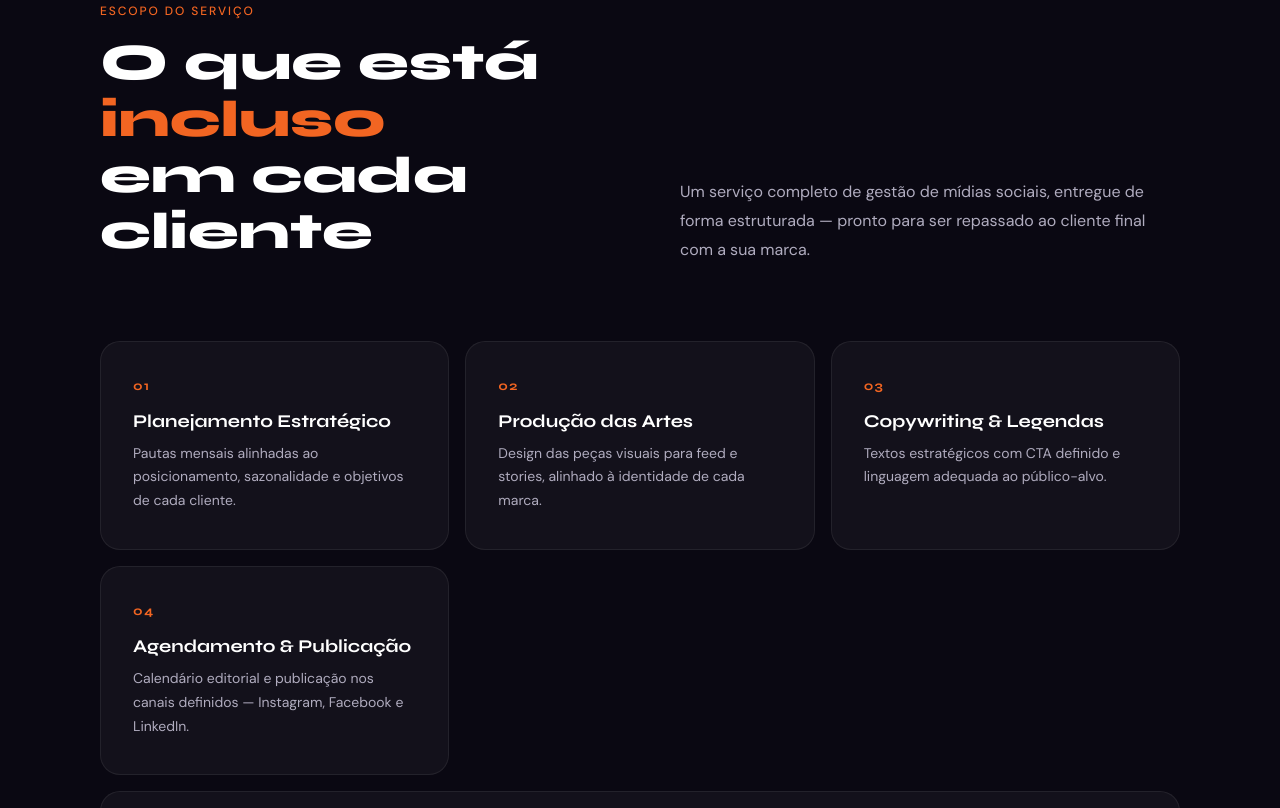
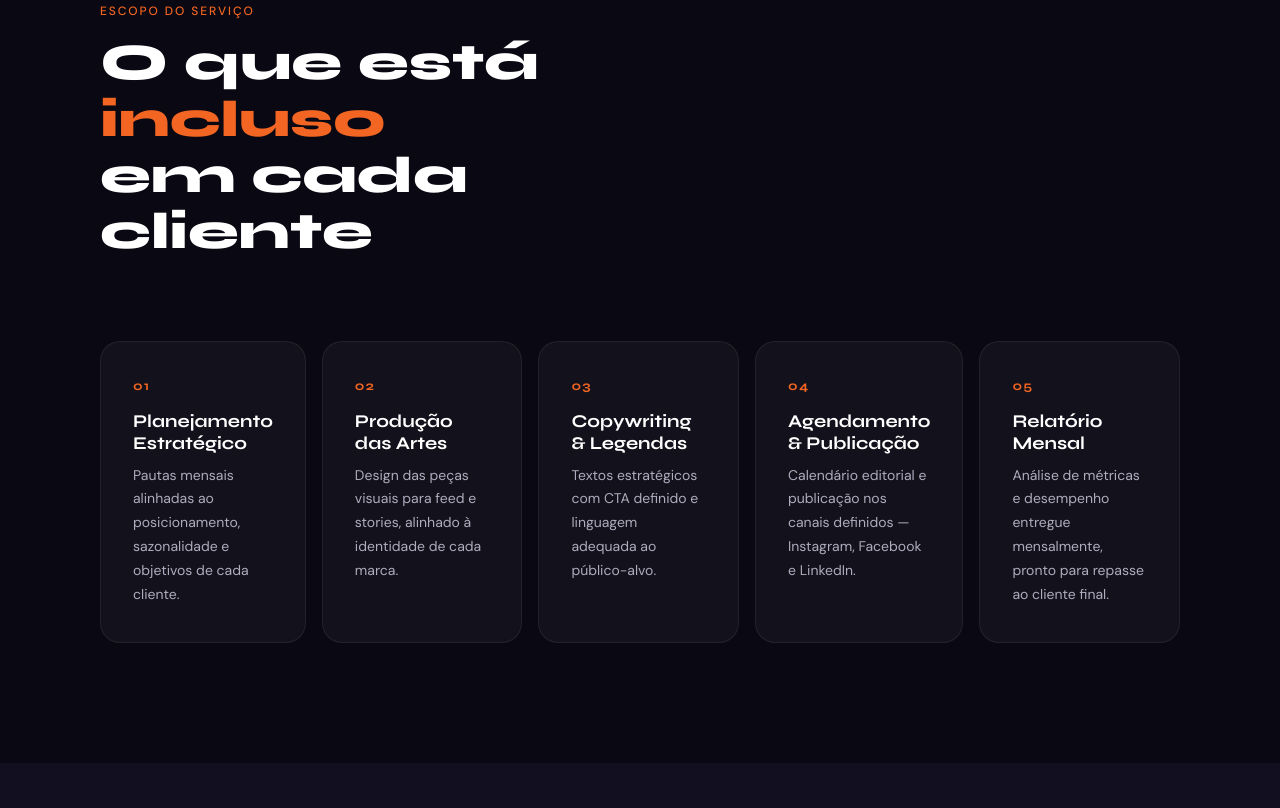
Before and after one commit to agenciaangelo/proposta-leandro-menezes, a plain HTML site: page index.html in a window 1280 px wide. Shown: the part 1686-2494 px from the top of the page. Drawn offline with Linux system fonts and the light colour scheme.

Commit message:
Update index.html

```diff
--- a/index.html
+++ b/index.html
@@ -292,7 +292,7 @@
   }
   .escopo-grid {
     display: grid;
-    grid-template-columns: repeat(3, 1fr);
+    grid-template-columns: repeat(5, 1fr);
     gap: 16px;
   }
   .escopo-item {
@@ -305,13 +305,6 @@
   .escopo-item:hover {
     border-color: rgba(242,101,34,0.25);
     transform: translateY(-4px);
-  }
-  .escopo-item:last-child {
-    grid-column: span 3;
-    display: grid;
-    grid-template-columns: auto 1fr;
-    gap: 32px;
-    align-items: center;
   }
   .item-num {
     font-family: 'Syne', sans-serif;
@@ -624,7 +617,6 @@
     .hero-stats { grid-template-columns: 1fr 1fr; }
     .hero-stats .stat-card:first-child { grid-column: span 2; }
     .escopo-grid { grid-template-columns: 1fr 1fr; }
-    .escopo-item:last-child { grid-column: span 2; display: block; }
     .steps-grid { grid-template-columns: 1fr; }
     .plans-grid { grid-template-columns: 1fr; }
     #hero { padding-top: 120px; }
@@ -708,9 +700,6 @@
         <div class="section-eyebrow reveal">Escopo do Serviço</div>
         <h2 class="section-title reveal reveal-delay-1">O que está <span>incluso</span><br>em cada cliente</h2>
       </div>
-      <p class="section-body reveal reveal-delay-2" style="align-self:end;">
-        Um serviço completo de gestão de mídias sociais, entregue de forma estruturada — pronto para ser repassado ao cliente final com a sua marca.
-      </p>
     </div>
     <div class="escopo-grid">
       <div class="escopo-item reveal">
```
